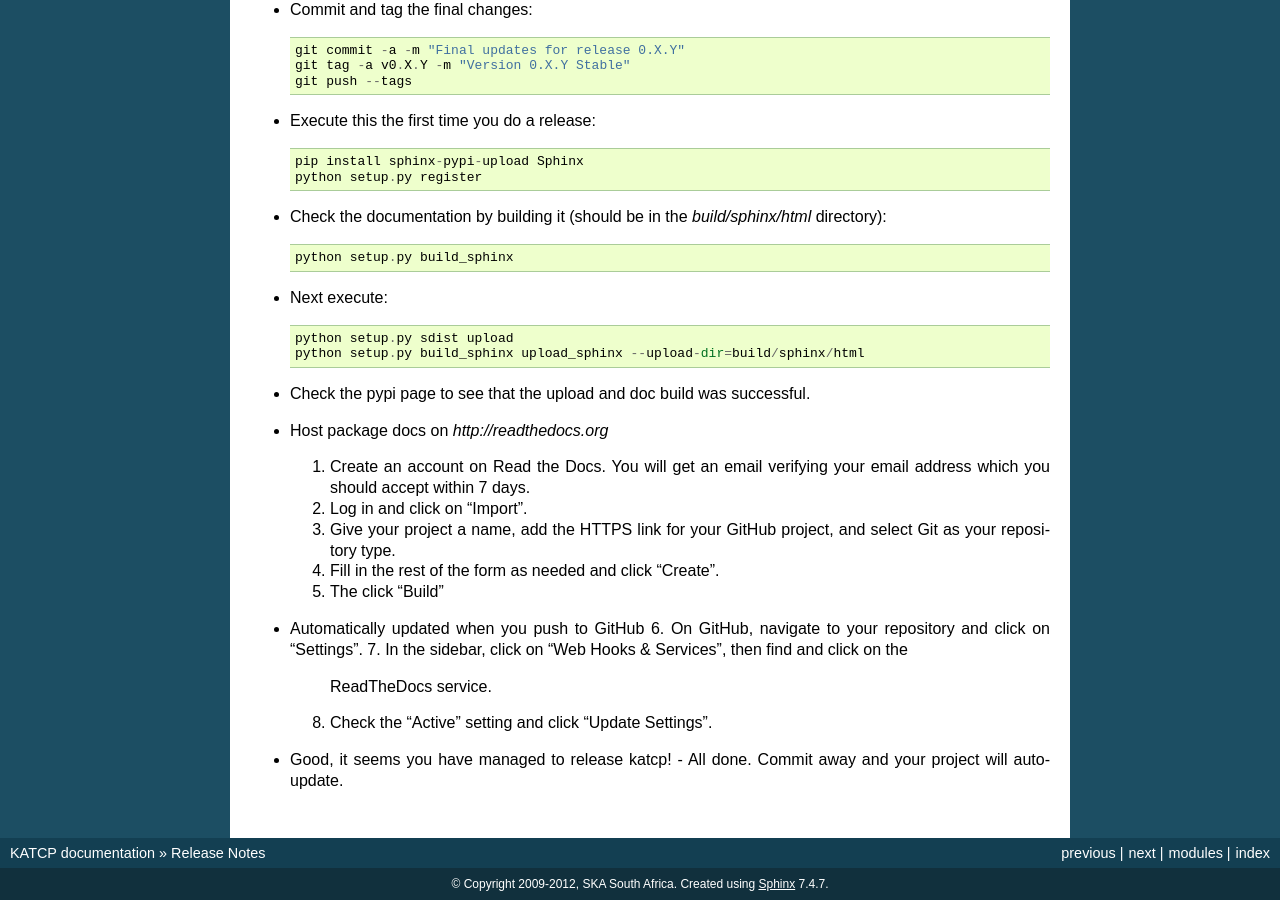
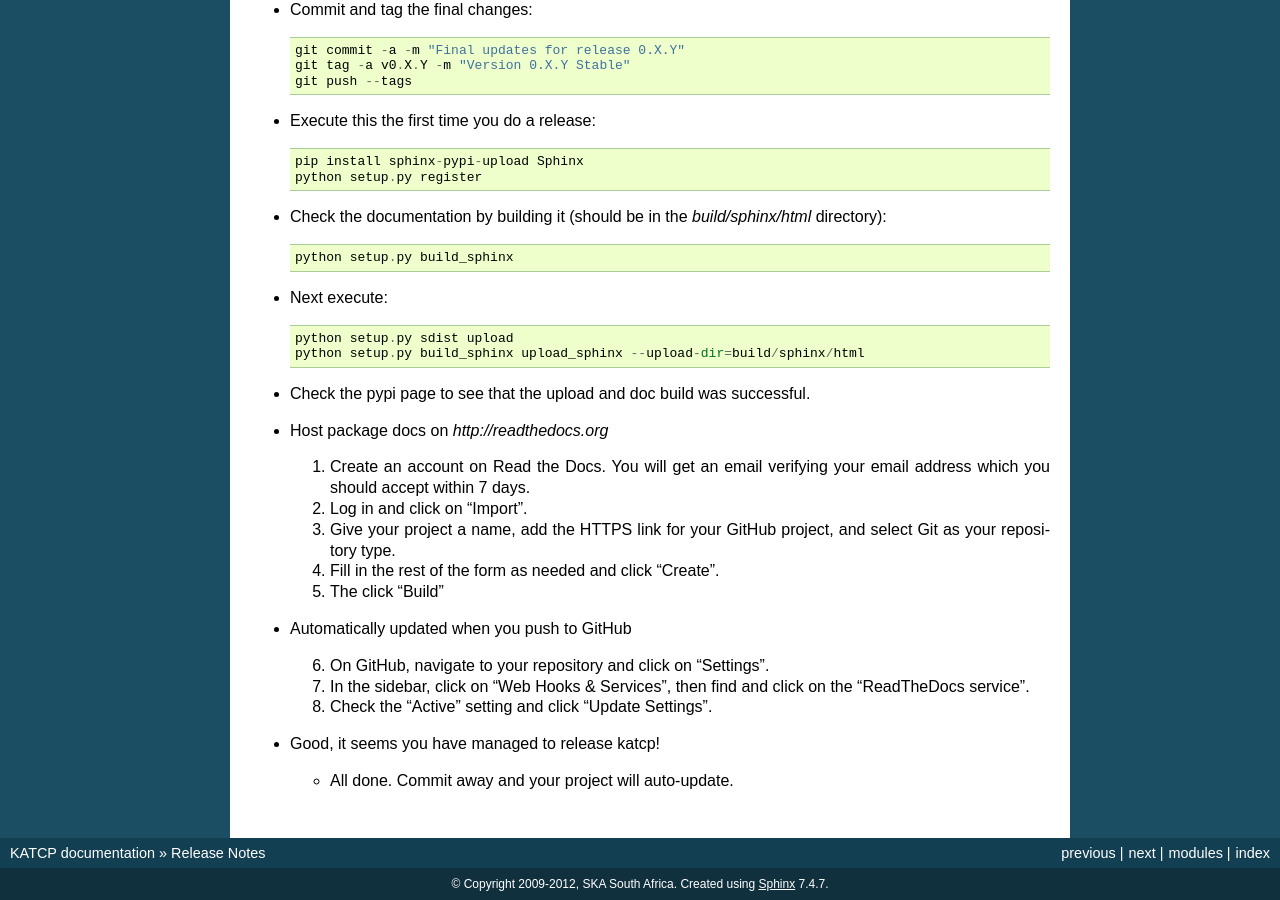
Before and after one commit to ska-sa/katcp-python, a Sphinx documentation site: the page built from doc/releasenotes.rst, in a window 1280 px wide and 900 px high, scrolled down 4421 px. Built offline with Sphinx 7.4.7, drawn with Linux system fonts in a browser that asks for light colours; formulas are drawn with MathJax 3; the version number could not be read and is left out.

Commit message:
syntax update

```diff
--- a/doc/releasenotes.rst
+++ b/doc/releasenotes.rst
@@ -297,10 +297,12 @@
   5. The click "Build"
 
 * Automatically updated when you push to GitHub
+
   6. On GitHub, navigate to your repository and click on "Settings".
-  7. In the sidebar, click on "Web Hooks & Services", then find and click on the
-     ReadTheDocs service.
+  7. In the sidebar, click on "Web Hooks & Services", then find and click on
+     the "ReadTheDocs service".
   8. Check the "Active" setting and click "Update Settings".
 
 * Good, it seems you have managed to release katcp!
+
   - All done. Commit away and your project will auto-update.
```
